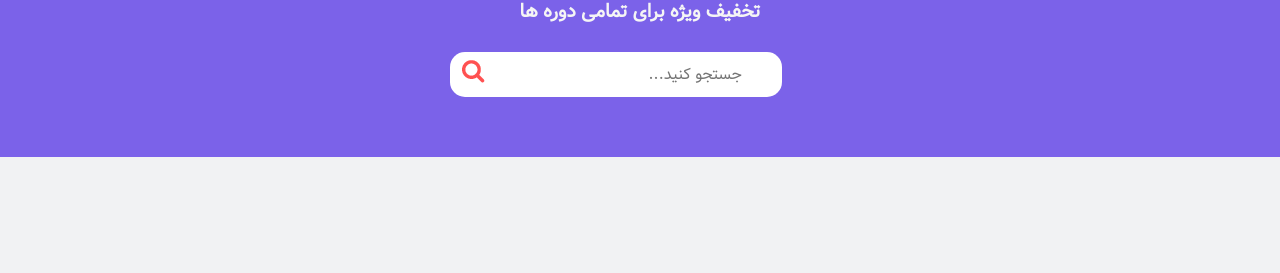
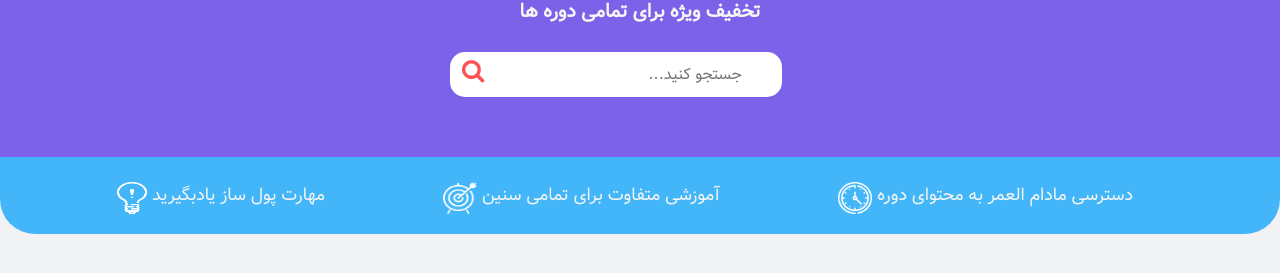
Before and after one commit to MahdiSadeghi26/Js_Mega_Course, a plain HTML site: page index.html in a window 1280 px wide. Shown: the part 211-484 px from the top of the page. Drawn offline with Linux system fonts and the light colour scheme; files whose address does not match are found by name.

Commit message:
Info bar section designed!

```diff
--- a/Style/style.css
+++ b/Style/style.css
@@ -79,11 +79,10 @@ li {
   padding-bottom: 25px;
 }
 /* search form */
-.form{
+.form {
   border: none;
-
 }
-.search{
+.search {
   position: relative;
   color: black;
   padding: 10px 40px;
@@ -92,16 +91,47 @@ li {
   border-bottom-right-radius: 15px;
   font-size: 1rem;
 }
-.submit{
+.submit {
   padding: 12px;
   border: none;
-
   position: absolute;
   background-color: white;
   border-top-left-radius: 15px;
   border-bottom-left-radius: 15px;
 }
-.magnifier{
+.magnifier {
   padding: 4px 12px;
-  background:url("../img/mglass.png")no-repeat;
+  background: url("../img/mglass.png") no-repeat;
 }
+/* info bar */
+.infoBar {
+  display: flex;
+  flex: 1;
+  width: 100vw;
+  background-color: #43b6fa;
+  flex-wrap: nowrap;
+  justify-content: space-evenly;
+  border-bottom-left-radius: 35px;
+  border-bottom-right-radius: 35px;
+}
+.infoItem {
+  width: calc(100 / 3);
+  position: relative;
+  padding: 25px 5px;
+  font-size: 1.1rem;
+  display: inline-block;
+}
+.infoitemText {
+  display: inline;
+  padding-left: 5px;
+}
+.infoItemIcon {
+  position: absolute;
+  width: 34px;
+  height: 40px;
+  padding-bottom: 8px;
+}
+#lamp {
+  width: 30px;
+  height: 40px;
+}
--- a/index.html
+++ b/index.html
@@ -30,11 +30,33 @@
           <h3 class="shadow subHeader">تخفیف ویژه برای تمامی دوره ها</h3>
           <!-- search form -->
           <form action="#" method="get" class="form">
-            <input type="text" spellcheck="true" placeholder="جستجو کنید..." class="search">
-            <button type="submit" class="submit"><span class="magnifier"></span></button>
+            <input
+              type="text"
+              spellcheck="true"
+              placeholder="جستجو کنید..."
+              class="search"
+            />
+            <button type="submit" class="submit">
+              <span class="magnifier"></span>
+            </button>
           </form>
         </section>
+      </section>
+      <!-- info bar -->
+      <section class="infoBar">
+        <section class="infoItem">
+          <p class="infoitemText">دسترسی مادام العمر به محتوای دوره</p>
+          <img src="img/icon3.png" class="infoItemIcon" alt="ta" />
+        </section>
 
+        <section class="infoItem">
+          <p class="infoitemText">آموزشی متفاوت برای تمامی سنین</p>
+          <img src="img/icon2.png" class="infoItemIcon" alt="" />
+        </section>
+        <section class="infoItem">
+          <p class="infoitemText">مهارت پول ساز یادبگیرید</p>
+          <img src="img/icon1.png" alt="" class="infoItemIcon "id="lamp" />
+        </section>
       </section>
     </section>
 
```
